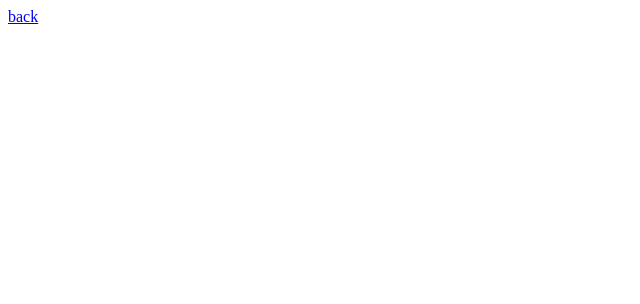
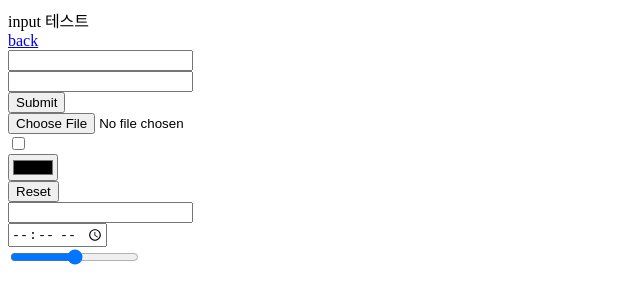
Before and after one commit to swk3087/and, a plain HTML site: page test.html in a window 1280 px wide. Shown: the whole page, without its empty margins (0-640 px from the left). Drawn offline with Linux system fonts and the light colour scheme.

Commit message:
Add files via upload

```diff
--- a/test.html
+++ b/test.html
@@ -5,6 +5,17 @@
     <title>test</title>
 </head>
 <body>
-    <a href="index.html">back</a>
+    input 테스트</br>
+    <a href="index.html">back</a></br>
+    <input type="password"></br>
+    <input type="text"></br>
+    <input type="submit"></br>
+    <input type="file"></br>
+    <input type="checkbox"></br>
+    <input type="color"></br>
+    <input type="reset"></br>
+    <input type="url"></br>
+    <input type="time"></br>
+    <input type="range"></br>
 </body>
 </html>
```
